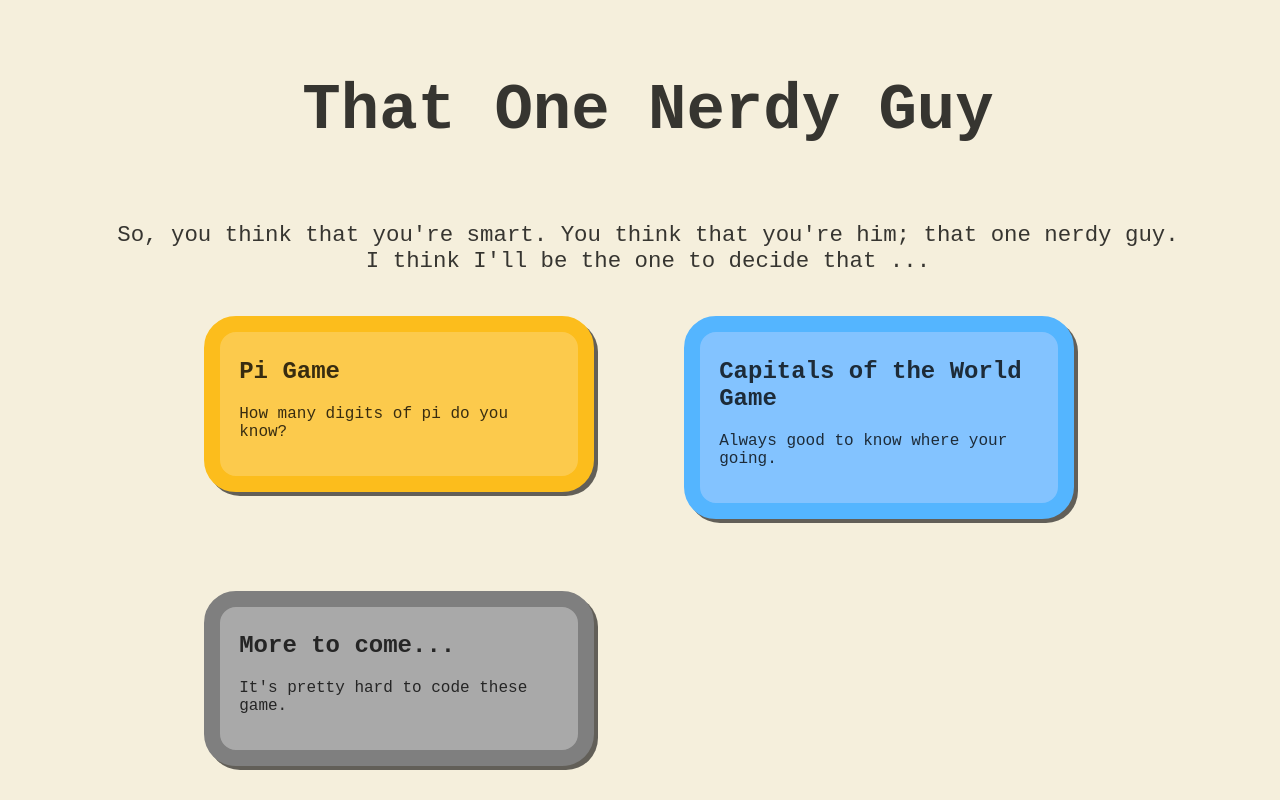
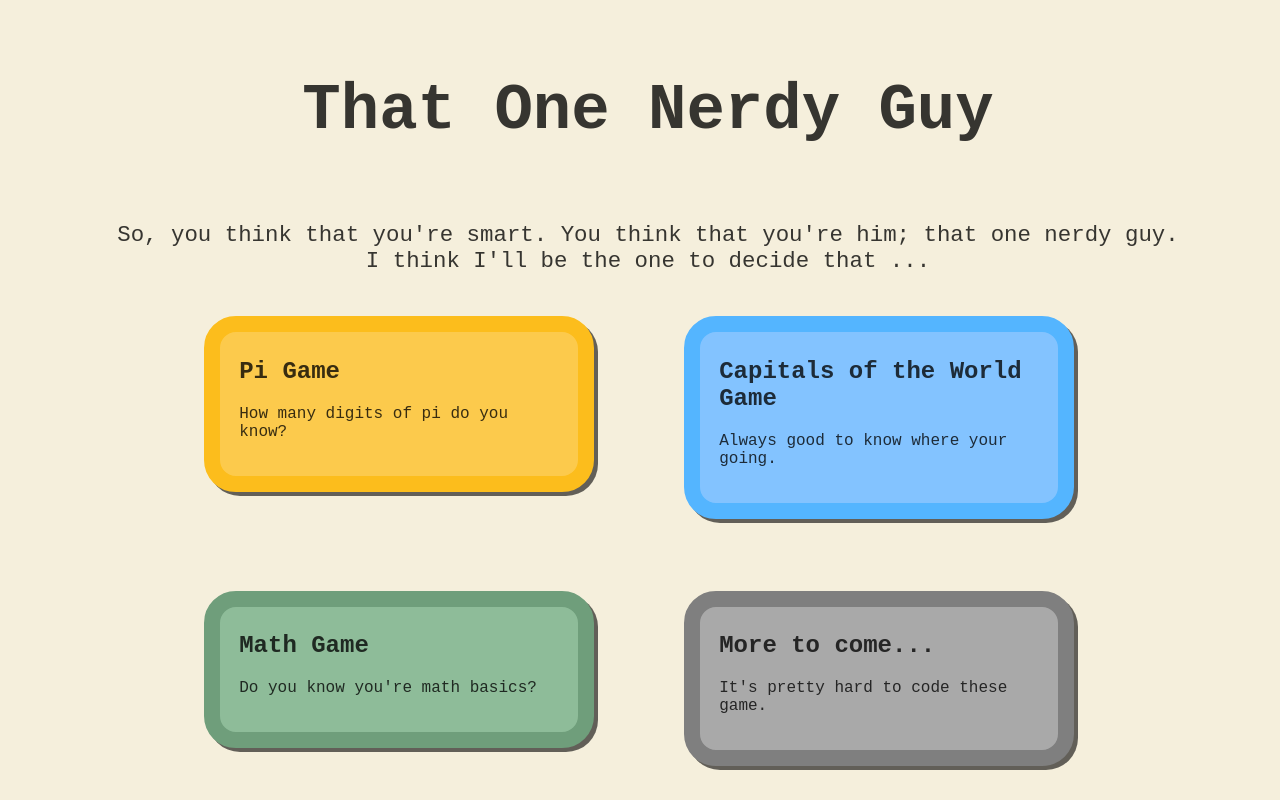
Before and after one commit to RickyRCoding/thatonenerdyguy, a Next.js app: page / in a window 1280 px wide. Built offline with nearby package versions, Linux system fonts and the light colour scheme.

Commit message:
Rename acolor to bordercolor in GameCard component and update usage in Home page

```diff
--- a/app/components/GameCard.tsx
+++ b/app/components/GameCard.tsx
@@ -4,7 +4,7 @@ type GameCardProps = {
   title: string;
   description: string;
   color: string;
-  acolor: string;
+  bordercolor: string;
   gameLink: string;
 };
 
@@ -12,7 +12,7 @@ const GameCard = ({
   title,
   description,
   color,
-  acolor,
+  bordercolor,
   gameLink,
 }: GameCardProps) => {
   return (
@@ -20,8 +20,8 @@ const GameCard = ({
       <div
         className="card-content"
         style={{
-          border: `1rem solid ${color}`,
-          background: acolor,
+          border: `1rem solid ${bordercolor}`,
+          background: color,
         }}
       >
         <h2>{title}</h2>
--- a/app/page.tsx
+++ b/app/page.tsx
@@ -8,44 +8,37 @@ export default function Home() {
         that one nerdy guy.
         <br />I think I&apos;ll be the one to decide that ...
       </p>
-      {/* add cards for each game (so far only two games; periodic table, Capitals of the world and pi) */}
+      {/* add cards for each game */}
       {/* if you want to add a game, just add a game Card. */}
       <div className="game-cards">
         <GameCard
           title="Pi Game"
           description="How many digits of pi do you know?"
-          color="#fcbd1c"
-          acolor="#fcca4c"
+          bordercolor="#fcbd1c"
+          color="#fcca4c"
           gameLink="https://rickyrcoding.github.io/pigame/"
         />
         <GameCard
           title="Capitals of the World Game"
           description="Always good to know where your going."
-          color="#54b5ff"
-          acolor="#83c3ff"
+          bordercolor="#54b5ff"
+          color="#83c3ff"
           gameLink="https://rickyrcoding.github.io/capitalsoftheworldgame/"
+        />
+        <GameCard
+          title="Math Game"
+          description="Do you know you're math basics?"
+          bordercolor="#6f9e7b"
+          color="#8ebc99"
+          gameLink="https://rickyrcoding.github.io/mathgame/"
         />
         <GameCard
           title="More to come..."
           description="It's pretty hard to code these game."
-          color="#7f7f7f"
-          acolor="#a9a9a9"
+          bordercolor="#7f7f7f"
+          color="#a9a9a9"
           gameLink="https://rickyrcoding.github.io/thatonenerdyguy/"
         />
-        {/* <GameCard
-          title="Periodic table Game"
-          description="There are 118 of them. You think you know all?"
-          color="#9d40ee"
-          acolor="#cc92ff"
-          gameLink="https://www.google.com/"
-        />
-        <GameCard
-          title="Capitals of the World"
-          description="You should always know where you&apos;re going."
-          color="#418dec"
-          acolor="#60c0ff"
-          gameLink="https://www.google.com/"
-        /> */}
       </div>
     </>
   );
```
